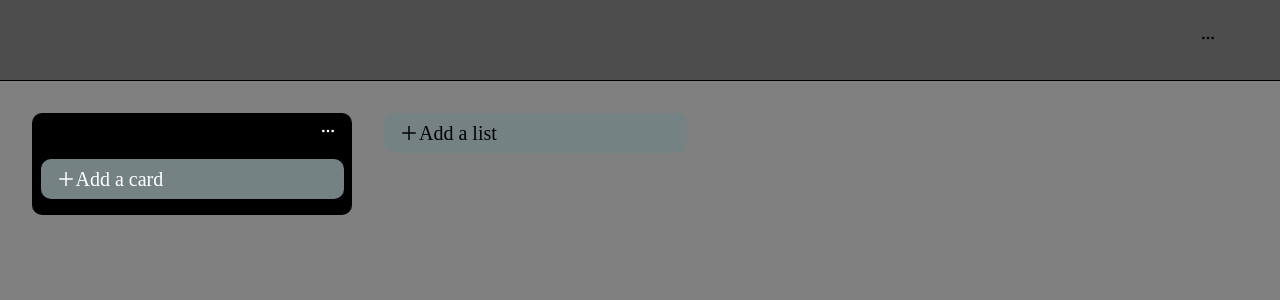
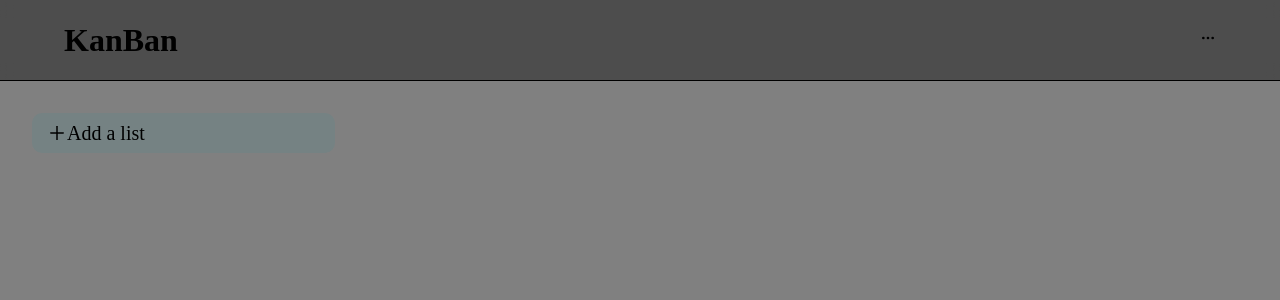
Before and after one commit to Rishi-kant/KanbanBoard2.0-Project4, a React (Vite) app: page /1/1 in a window 1280 px wide. Shown: the top 300 px of the page. Built offline with nearby package versions, Linux system fonts and the light colour scheme.

Commit message:
Added redux

```diff
--- a/src/board/Board.jsx
+++ b/src/board/Board.jsx
@@ -4,9 +4,16 @@ import style from "./Board.module.css";
 import { RxCross2 } from 'react-icons/rx';
 import { FiMoreHorizontal } from 'react-icons/fi';
 import React, { useState } from "react";
+import{useDispatch,useSelector}from "react-redux"
+import { addColumn } from "../redux/reducer";
+
 
 function Board() {
+  const[colName,setColName]=useState("")
   const [showform, setShowForm] = useState(false);
+  const dispatch=useDispatch()
+  const board=useSelector((state)=>state.board)
+  console.log(board[0])
 
   const handleShow=()=>{
     setShowForm(true)
@@ -17,10 +24,23 @@ function Board() {
 
   const handleSubmit=(e)=>{
     e.preventDefault()
+    dispatch(addColumn({title:`${colName}`}))
+    setColName("")
   }
+
   return (
     <div className={style.container}>
-      <Column />
+      {/* <Column /> */}
+
+       {
+        board.map((column,columnInd)=>(
+          <div key={columnInd}>
+            {/* <h2>{column.title}</h2> */}
+            <Column  title={column.title}/>
+
+          </div>
+        ))
+       }
 
       {!showform ? (
         <AddBtn onClick={handleShow}  name={"Add a list"}/>
@@ -30,8 +50,8 @@ function Board() {
         onSubmit={handleSubmit}>
           <div>
             <input
-              // value={cardName}
-              onChange={(e) => setcardName(e.target.value)}
+              value={colName}
+              onChange={(e) => setColName(e.target.value)}
               className={style.inp}
               placeholder="Enter list title ..."
             />
--- a/src/components/column/Column.jsx
+++ b/src/components/column/Column.jsx
@@ -3,7 +3,7 @@ import style from "./Column.module.css";
 import { FiMoreHorizontal } from "react-icons/fi";
 import { RxCross2 } from "react-icons/rx";
 import AddBtn from "../addButton/AddBtn";
-function Column() {
+function Column({title}) {
   const [showform, setShowForm] = useState(false);
   const [cardName, setcardName] = useState("");
   const [todo, setTodo] = useState([]);
@@ -25,7 +25,16 @@ function Column() {
   return (
     <div className={style.container}>
       <div className={style.topVeiw}>
-        <div contentEditable={true} className={style.contentEditable}></div>
+        <div>
+          <h4>{title}</h4>
+        </div>
+        {/* <div
+
+        contentEditable={true} className={style.contentEditable}
+        // value={title}
+        >
+
+        </div> */}
         <div>
           <FiMoreHorizontal className="more" />
         </div>
--- a/src/navBar/NavBar.jsx
+++ b/src/navBar/NavBar.jsx
@@ -5,9 +5,12 @@ function NavBar() {
   return (
     <div className={style.container}>
       <div className={style.innerContainer}>
-      <div className={style.navContent}
+      {/* <div className={style.navContent}
       contentEditable={true}
       >
+      </div> */}
+      <div>
+        <h1>KanBan</h1>
       </div>
       <div>
         <FiMoreHorizontal  className="more"/>
--- a/src/redux/reducer.js
+++ b/src/redux/reducer.js
@@ -1,13 +1,14 @@
 
 import {createSlice} from "@reduxjs/toolkit"
 
-const initialState=[]
+// const initialState=[]
 const boardSlice=createSlice({
     name:"board",
-    initialState,
+    initialState:[],
     reducers: {
         addColumn(state,action){
-            state.unshift(action.payload)
+            const{title}=action.payload
+            state.push({title})
         }
     }
 })
```
